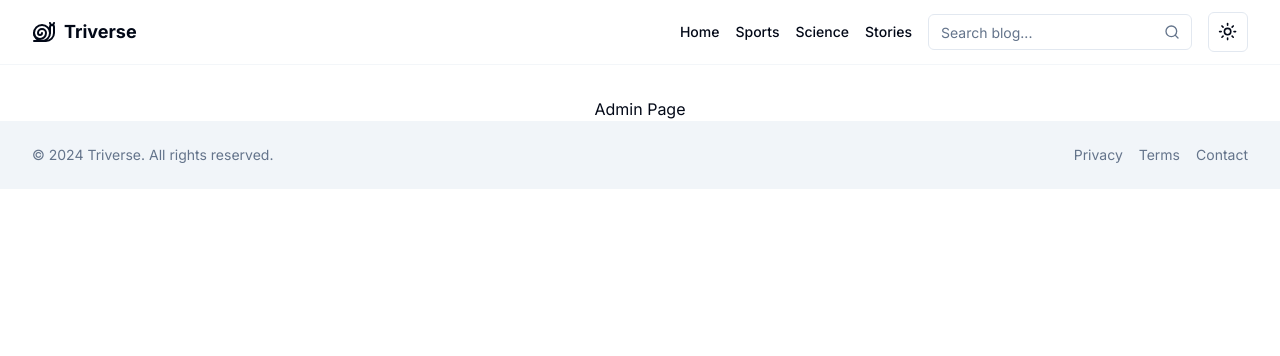
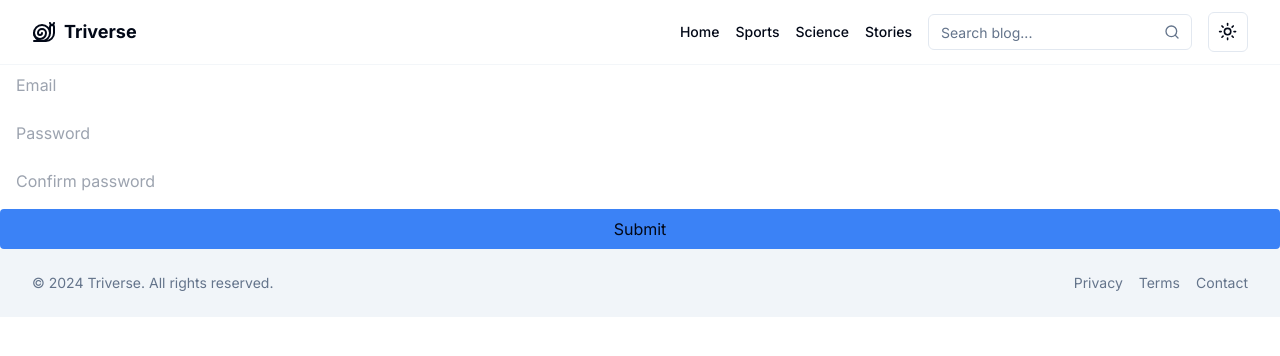
Before and after one commit to BrwaYaseen/Blog, a Next.js app: page /postspage in a window 1280 px wide. Shown: the top 356 px of the page. Built offline with nearby package versions, Linux system fonts and the light colour scheme.

Commit message:
react hook from

```diff
--- a/package.json
+++ b/package.json
@@ -10,6 +10,7 @@
   },
   "dependencies": {
     "@clerk/nextjs": "^5.2.9",
+    "@hookform/resolvers": "^3.9.0",
     "@radix-ui/react-dropdown-menu": "^2.1.1",
     "@radix-ui/react-slot": "^1.1.0",
     "@uploadthing/react": "^6.7.2",
@@ -25,9 +26,11 @@
     "postgres": "^3.4.4",
     "react": "^18.3.1",
     "react-dom": "^18",
+    "react-hook-form": "^7.52.2",
     "tailwind-merge": "^2.4.0",
     "tailwindcss-animate": "^1.0.7",
-    "uploadthing": "^6.13.2"
+    "uploadthing": "^6.13.2",
+    "zod": "^3.23.8"
   },
   "devDependencies": {
     "@types/node": "^20",
--- a/src/app/(dashboard)/postspage/page.tsx
+++ b/src/app/(dashboard)/postspage/page.tsx
@@ -1,9 +1,101 @@
-const Page = () => {
+"use client";
+
+import { TSignUpSchema, signUpSchema } from "@/lib/types";
+import { zodResolver } from "@hookform/resolvers/zod";
+import React from "react";
+import { useForm } from "react-hook-form";
+
+export default function FormWithReactHookFormAndZodAndServer() {
+  const {
+    register,
+    handleSubmit,
+    formState: { errors, isSubmitting },
+    reset,
+    setError,
+  } = useForm<TSignUpSchema>({
+    resolver: zodResolver(signUpSchema),
+  });
+
+  const onSubmit = async (data: TSignUpSchema) => {
+    const response = await fetch("/api/signup", {
+      method: "POST",
+      body: JSON.stringify(data),
+      headers: {
+        "Content-Type": "application/json",
+      },
+    });
+    const responseData = await response.json();
+    if (!response.ok) {
+      // response status is not 2xx
+      alert("Submitting form failed!");
+      return;
+    }
+
+    if (responseData.errors) {
+      const errors = responseData.errors;
+
+      if (errors.email) {
+        setError("email", {
+          type: "server",
+          message: errors.email,
+        });
+      } else if (errors.password) {
+        setError("password", {
+          type: "server",
+          message: errors.password,
+        });
+      } else if (errors.confirmPassword) {
+        setError("confirmPassword", {
+          type: "server",
+          message: errors.confirmPassword,
+        });
+      } else {
+        alert("Something went wrong!");
+      }
+    }
+
+    // reset();
+  };
+
   return (
-    <div>
-      <h1 className="flex justify-center items-center mt-8">Admin Page</h1>
-    </div>
+    <form onSubmit={handleSubmit(onSubmit)} className="flex flex-col gap-y-2">
+      <input
+        {...register("email")}
+        type="email"
+        placeholder="Email"
+        className="px-4 py-2 rounded"
+      />
+      {errors.email && (
+        <p className="text-red-500">{`${errors.email.message}`}</p>
+      )}
+
+      <input
+        {...register("password")}
+        type="password"
+        placeholder="Password"
+        className="px-4 py-2 rounded"
+      />
+      {errors.password && (
+        <p className="text-red-500">{`${errors.password.message}`}</p>
+      )}
+
+      <input
+        {...register("confirmPassword")}
+        type="password"
+        placeholder="Confirm password"
+        className="px-4 py-2 rounded"
+      />
+      {errors.confirmPassword && (
+        <p className="text-red-500">{`${errors.confirmPassword.message}`}</p>
+      )}
+
+      <button
+        disabled={isSubmitting}
+        type="submit"
+        className="bg-blue-500 disabled:bg-gray-500 py-2 rounded"
+      >
+        Submit
+      </button>
+    </form>
   );
-};
-
-export default Page;
+}
--- /dev/null
+++ b/src/lib/types.ts
@@ -0,0 +1,14 @@
+import { z } from "zod";
+
+export const signUpSchema = z
+  .object({
+    email: z.string().email(),
+    password: z.string().min(10, "Password must be at least 10 characters"),
+    confirmPassword: z.string(),
+  })
+  .refine((data) => data.password === data.confirmPassword, {
+    message: "Passwords must match",
+    path: ["confirmPassword"],
+  });
+
+export type TSignUpSchema = z.infer<typeof signUpSchema>;
```
Also changed, not shown: 1 other file (tests, documents, lock files or other folders).
